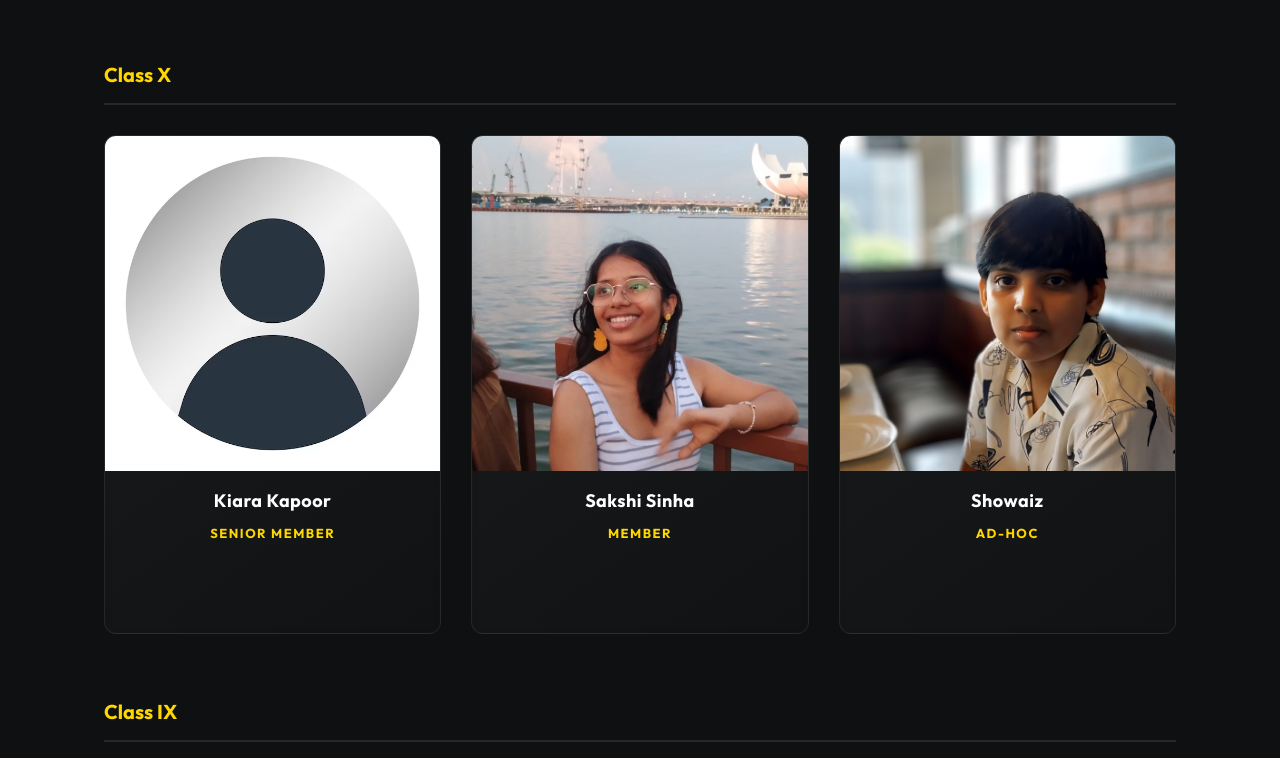
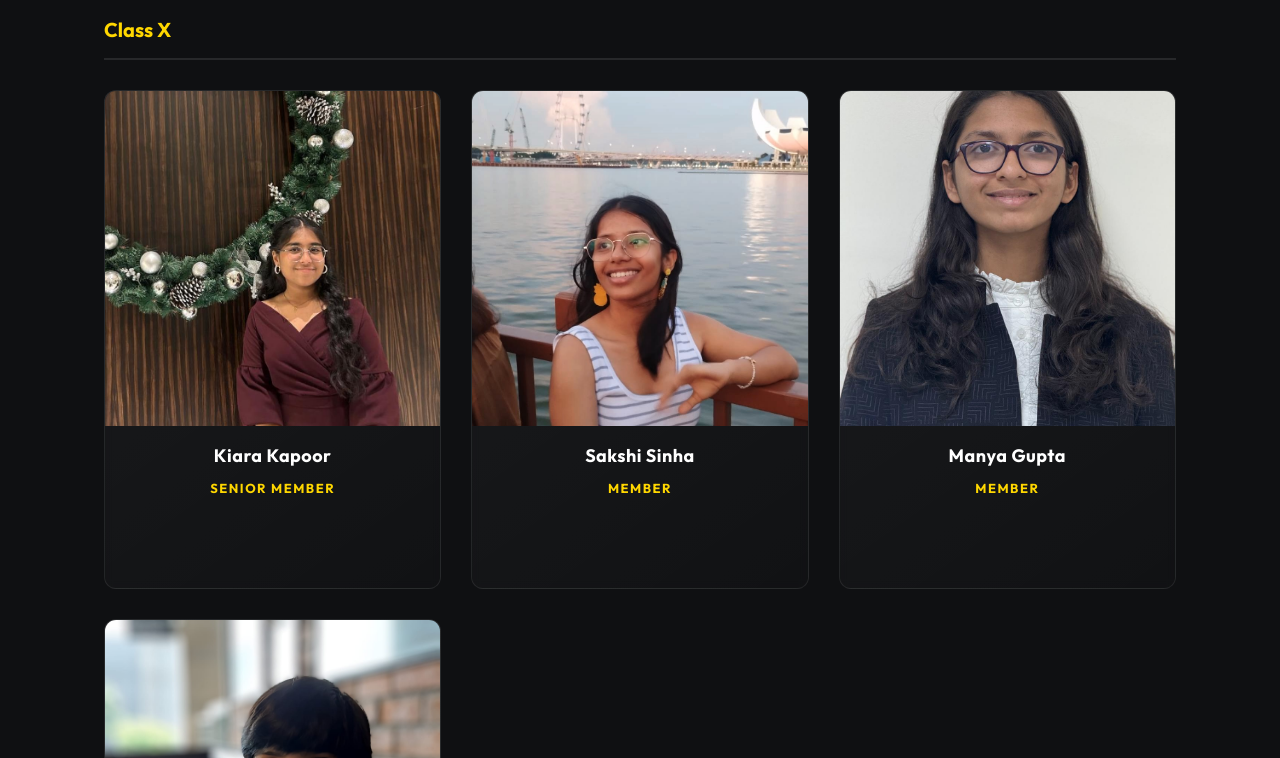
Before and after one commit to AerospaceSociety/aeross.github.io, a plain HTML site: page team.html in a window 1280 px wide. Shown: the part 3142-3900 px from the top of the page. Drawn offline with Linux system fonts and the light colour scheme.

Commit message:
Members Update

```diff
--- a/css/default.css
+++ b/css/default.css
@@ -28,7 +28,7 @@ e. Others
 
  @import url("fonts.css");
  @import url("fontello/css/fontello.css");
- @import url("font-awesome/css/font-awesome.min.css");
+ @import url("https://cdnjs.cloudflare.com/ajax/libs/font-awesome/4.7.0/css/font-awesome.min.css");
 
  /* ------------------------------------------------------------------
  /* b. Reset
--- a/js/data.js
+++ b/js/data.js
@@ -3,51 +3,52 @@ window.aerossData = {
         {
             year: "Class XII",
             members: [
-                { name: "Aashna Verma", role: "PRESIDENT", image: "members/Aashna Verma, Class 10, Member.png", socials: ["https://www.linkedin.com/in/aashna-verma-7b00b1255/", "https://www.instagram.com/aashna_verma1/", "mailto:vermaaashna06@gmail.com"] },
-                { name: "Zonish Siddiqui", role: "PRESIDENT", image: "members/Zonish.jpg", socials: ["#", "#", "#"] },
-                { name: "Kahini Kashyap", role: "HONOURARY PRESIDENT", image: "members/Kahini Kashyap, Class 9, Member.png", socials: ["#", "#", "#"] },
-                { name: "Shravya Kumar", role: "MEMBER", image: "members 25/XII- Shravya.jpg", socials: ["#", "#", "#"] }
+                { name: "Aashna Verma", role: "PRESIDENT", image: "members/Aashna Verma, Class 10, Member.png", socials: { linkedin: "https://www.linkedin.com/in/aashna-verma-7b00b1255/", instagram: "https://www.instagram.com/aashna_verma1/", email: "mailto:vermaaashna06@gmail.com" } },
+                { name: "Zonish Siddiqui", role: "PRESIDENT", image: "members/Zonish.jpg", socials: { linkedin: "https://www.linkedin.com/in/zonish-siddiqui-b463a5350/", instagram: "https://www.instagram.com/zon.ish_notcatfish/", email: "" } },
+                { name: "Kahini Kashyap", role: "HONOURARY PRESIDENT", image: "members/Kahini Kashyap, Class 9, Member.png", socials: { linkedin: "https://www.linkedin.com/in/kahini-kashyap-6a2367344/", instagram: "https://www.instagram.com/kahinikashyap/", email: "" } },
+                { name: "Shravya Kumar", role: "MEMBER", image: "members 25/XII- Shravya.jpg", socials: { linkedin: "", instagram: "", email: "" } }
             ]
         },
         {
             year: "Class XI",
             members: [
-                { name: "Anant", role: "SENIOR MEMBER", image: "members 25/XI- Anant.jpg", socials: ["#", "#", "#"] },
-                { name: "Ryaan Namit Jain", role: "SENIOR MEMBER", image: "members 25/XI- Ryaan.jpg", socials: ["#", "#", "mailto:ryaannamitjain@gmail.com"] },
-                { name: "Aarav Anand", role: "SENIOR MEMBER", image: "members/Blank.jpg", socials: ["#", "#", "#"] },
-                { name: "Aamna Beg", role: "MEMBER", image: "members/Blank.jpg", socials: ["#", "#", "#"] },
-                { name: "Manan Lall", role: "Ad-hoc", image: "members 25/XI- Manan.jpg", socials: ["#", "#", "#"] },
-                { name: "Tarushi Tomar", role: "Ad-Hoc", image: "members 25/XI- Tarushi.jpg", socials: ["#", "#", "#"] },
-                { name: "Siddhharth Srivastava", role: "Ad-Hoc", image: "members 25/XI- Sid.jpg", socials: ["#", "#", "#"] },
-                { name: "Farzooque Hasan", role: "Ad-Hoc", image: "members/Blank.jpg", socials: ["#", "#", "#"] }
+                { name: "Anant", role: "SENIOR MEMBER", image: "members 25/XI- Anant.jpg", socials: { email: "anant282009@gmail.com", discord:"https://www.discordapp.com/users/anant._." } },
+                { name: "Ryaan Namit Jain", role: "SENIOR MEMBER", image: "members 25/XI- Ryaan.jpg", socials: { linkedin: "", instagram: "https://wwww.instagram.com/ryaannamitjain_/", email: "mailto:ryaannamitjain@gmail.com" } },
+                { name: "Aarav Anand", role: "SENIOR MEMBER", image: "members/Blank.jpg", socials: { linkedin: "linkedin.com/in/aarav-anand-b24b36358", instagram: "instagram.com/aaravanandd", email: "mailto:aaravanand0301@gmail.com" } },
+                { name: "Aamna Beg", role: "MEMBER", image: "members/Blank.jpg", socials: { linkedin: "", instagram: "", email: "" } },
+                { name: "Manan Lall", role: "Ad-hoc", image: "members 25/XI- Manan.jpg", socials: { linkedin: "", instagram: "", email: "" } },
+                { name: "Tarushi Tomar", role: "Ad-Hoc", image: "members 25/XI- Tarushi.jpg", socials: { email: "mailto:tarushitomar0910@gmail.com", spotify: "open.spotify.com/user/314ipmyt62uzmajordk4fg3pwrmi", pinterest: "pinterest.com/t4rushi/", bereal:"https://bere.al/t4rushiiiiii"  } },
+                { name: "Siddhharth Srivastava", role: "Ad-Hoc", image: "members 25/XI- Sid.jpg", socials: { instagram: "https://www.instagram.com/do_i._.care", email: "mailto:siddharth2539@gmail.com", spotify: "https://open.spotify.com/user/cfcfh4aukeny6nrgjnvdl7nu0?si=Y90W8fZtR-yacn1kFN4xRA", github: "https://github.com/upbeat25yt" } },
+                { name: "Farzooque Hasan", role: "Ad-Hoc", image: "members/Blank.jpg", socials: { github: "https://github.com/FarzooqueHasan", email: "mailto:farzooquehasan@gmail.com" } }
             ]
         },
         {
             year: "Class X",
             members: [
-                { name: "Kiara Kapoor", role: "SENIOR MEMBER", image: "members/Blank.jpg", socials: ["#", "#", "#"] },
-                { name: "Sakshi Sinha", role: "MEMBER", image: "members 25/X- sakshi.jpg", socials: ["#", "https://www.instagram.com/02ssakshi_?igsh=enc5ajBsM2x5bGF0", "mailto:sakshisinha05100@gmail.com"] },
-                { name: "Showaiz", role: "Ad-Hoc", image: "members 25/X- Showaiz.jpg", socials: ["#", "#", "#"] }
+                { name: "Kiara Kapoor", role: "SENIOR MEMBER", image: "members 25/X- Kiara.jpeg", socials: { linkedin: "linkedin.com/in/kiara-kapoor-a1ab43394", email: "kiarakapoorlibra@gmail.com", github: "https://github.com/KapoorKiara" } },
+                { name: "Sakshi Sinha", role: "MEMBER", image: "members 25/X- sakshi.jpg", socials: { instagram: "https://www.instagram.com/02ssakshi_?igsh=enc5ajBsM2x5bGF0", email: "mailto:sakshisinha05100@gmail.com" } },
+                { name: "Manya Gupta", role: "MEMBER", image: "members 25/X-Manya.jpg", socials: { linkedin: "", instagram: "", email: "" } },
+                { name: "Showaiz", role: "Ad-Hoc", image: "members 25/X- Showaiz.jpg", socials: { linkedin: "", instagram: "", email: "" } }
             ]
         },
         {
             year: "Class IX",
             members: [
-                { name: "Anya Garg", role: "MEMBER", image: "members/Anya.jpeg", socials: ["#", "#", "#"] },
+                { name: "Anya Garg", role: "MEMBER", image: "members/Anya.jpeg", socials: { linkedin: "", instagram: "", email: "" } },
             ]
         },
         {
             year: "Class VIII",
             members: [
-                { name: "Pranav", role: "JUNIOR MEMBER", image: "members 25/VIII- Pranav .jpg", socials: ["#", "#", "#"] },
-                { name: "Simona Ghosh", role: "JUNIOR MEMBER", image: "members 25/VIII- Simona.png", socials: ["#", "#", "#"] }
+                { name: "Pranav", role: "JUNIOR MEMBER", image: "members 25/VIII- Pranav .jpg", socials: { instagram: "https://www.instagram.com/meli.noe4603", email: "mailto:pranavprabha483@gmail.com" } },
+                { name: "Simona Ghosh", role: "JUNIOR MEMBER", image: "members 25/VIII- Simona.png", socials: { linkedin: "", instagram: "", email: "" } }
             ]
         },
         {
             year: "Class VII",
             members: [
-                { name: "Ranveer", role: "JUNIOR MEMBER", image: "members 25/VII- ranveer.jpg", socials: ["#", "#", "#"] },
-                { name: "Akshay", role: "JUNIOR MEMBER", image: "members 25/VII- Akshay.jpeg", socials: ["#", "#", "#"] }
+                { name: "Ranveer Kalra", role: "JUNIOR MEMBER", image: "members 25/VII- ranveer.jpg", socials: { email: "mailto:ranveerkalra516@gmail.com", spotify: "https://open.spotify.com/user/31wfk7a3r4ziwidwckk3e3zb7vgm" } },
+                { name: "Akshay", role: "JUNIOR MEMBER", image: "members 25/VII- Akshay.jpeg", socials: { linkedin: "", instagram: "", email: "" } }
             ]
         }
     ],
--- a/js/dynamic-loader.js
+++ b/js/dynamic-loader.js
@@ -17,11 +17,46 @@ function renderTeam() {
     const data = window.aerossData.team;
     let html = '';
 
+    const socialIcons = {
+        linkedin: 'fa-linkedin',
+        instagram: 'fa-instagram',
+        email: 'fa-envelope',
+        github: 'fa-github',
+        spotify: 'fa-spotify',
+        behance: 'fa-behance',
+        website: 'fa-globe',
+        youtube: 'fa-youtube-play',
+        snapchat: 'fa-snapchat-ghost',
+        pinterest: 'fa-pinterest',
+        discord: 'fa-globe',
+        bereal: 'fa-globe'
+    };
+
     data.forEach(group => {
         html += `<h2 class="subsection-title">${group.year}</h2>`;
         html += `<div class="remodel-grid">`;
 
         group.members.forEach(member => {
+            let socialHtml = '';
+
+            // Handle both Array (old) and Object (new) formats for smooth migration
+            if (Array.isArray(member.socials)) {
+                // Old format: [linkedin, instagram, email] with possible '#'
+                const [linkedin, instagram, email] = member.socials;
+                if (linkedin && linkedin !== '#') socialHtml += `<a href="${linkedin}" class="social-icon" target="_blank"><i class="fa fa-linkedin"></i></a>`;
+                if (instagram && instagram !== '#') socialHtml += `<a href="${instagram}" class="social-icon" target="_blank"><i class="fa fa-instagram"></i></a>`;
+                if (email && email !== '#') socialHtml += `<a href="${email}" class="social-icon"><i class="fa fa-envelope"></i></a>`;
+            } else if (typeof member.socials === 'object') {
+                // New format: { key: url }
+                for (const [key, url] of Object.entries(member.socials)) {
+                    if (url && url !== '#' && socialIcons[key.toLowerCase()]) {
+                        // Emails should generally not have target="_blank", but others should
+                        const targetLine = key.toLowerCase() === 'email' ? '' : 'target="_blank"';
+                        socialHtml += `<a href="${url}" class="social-icon" ${targetLine}><i class="fa ${socialIcons[key.toLowerCase()]}"></i></a>`;
+                    }
+                }
+            }
+
             html += `
             <div class="member-card">
                 <div class="member-image-wrapper">
@@ -31,9 +66,7 @@ function renderTeam() {
                     <h3 class="member-name">${member.name}</h3>
                     <p class="member-role">${member.role}</p>
                     <div class="member-social">
-                        ${member.socials[0] !== '#' ? `<a href="${member.socials[0]}" class="social-icon"><i class="fa fa-linkedin"></i></a>` : `<a href="#" class="social-icon"><i class="fa fa-linkedin"></i></a>`}
-                        ${member.socials[1] !== '#' ? `<a href="${member.socials[1]}" class="social-icon"><i class="fa fa-instagram"></i></a>` : `<a href="#" class="social-icon"><i class="fa fa-instagram"></i></a>`}
-                        ${member.socials[2] !== '#' ? `<a href="${member.socials[2]}" class="social-icon"><i class="fa fa-envelope"></i></a>` : `<a href="#" class="social-icon"><i class="fa fa-envelope"></i></a>`}
+                        ${socialHtml}
                     </div>
                 </div>
             </div>`;
```
Also changed, not shown: images/icons/bereal.svg (added), images/icons/discord.svg (added), members 25/X- Kiara.jpeg (added), members 25/X-Manya.jpg (added), members 25/XI- Tarushi.jpg.
